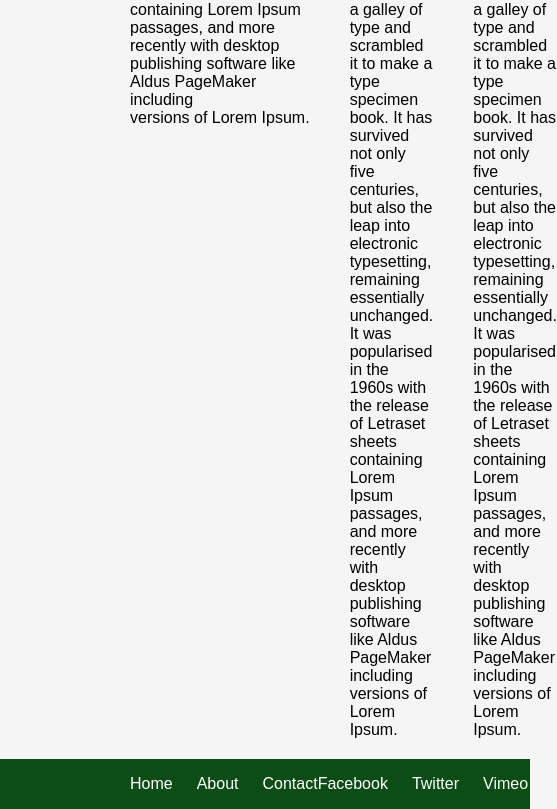
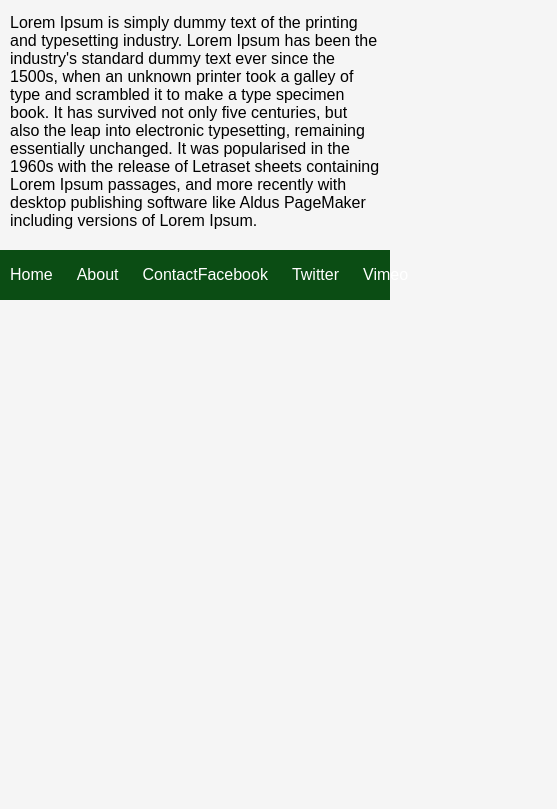
Before and after one commit to plingoju/MEAN, a plain HTML site: page Assignment-2/index.html in a window 390 px wide. Shown: the part 824-1633 px from the top of the page, 557 px wide, since content can reach past the window. After the commit the page ends 1124 px from the top, so only its background shows below. Drawn offline with Linux system fonts and the light colour scheme.

Commit message:
Update CSS file with new styles

```diff
--- a/Assignment-2/style.css
+++ b/Assignment-2/style.css
@@ -100,3 +100,20 @@ body {
     font-size: 16px;
     transition: color 0.2s;
 }
+
+@media (max-width: 700px) {
+    .menu-list,
+    .footer {
+        padding: 0 10px;
+    }
+    .container h1,
+    .container p,
+    .content {
+        padding-left: 10px;
+        padding-right: 10px;
+    }
+    .content {
+        flex-direction: column;
+        gap: 20px;
+    }
+}
```
